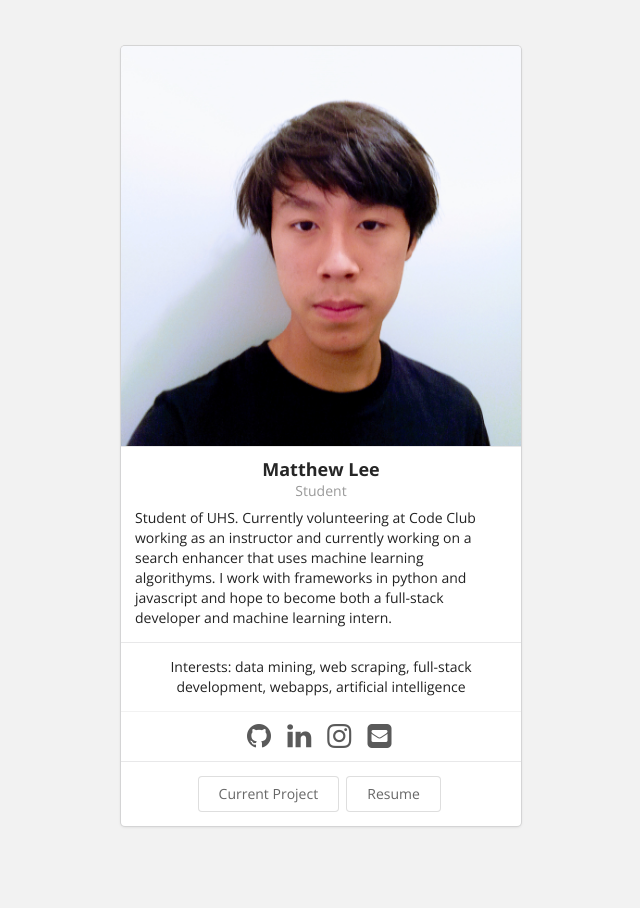
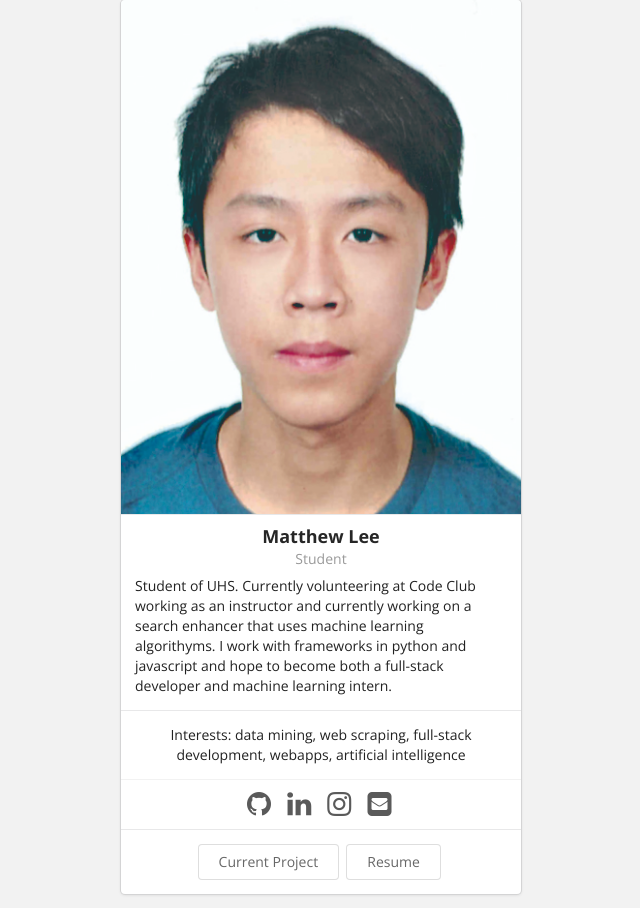
Before and after one commit to KureYv/matthewl.xyz, a Jekyll site: the page built from index.html, in a window 1280 px wide. Shown: the whole page, without its empty margins (319-959 px from the left). Built offline with Jekyll 4.4.1, drawn with Linux system fonts in a browser that asks for light colours.

Commit message:
Update bio.json

```diff
--- a/_data/bio.json
+++ b/_data/bio.json
@@ -2,7 +2,7 @@
   "basics": {
     "name": "Matthew Lee",
     "label": "Student",
-    "picture": "https://weezity.github.io/images/matthew.jpg ",
+    "picture": "https://weezity.github.io/images/matthew_photo.jpg ",
     "email": "matthewlee031205@gmail.com",
     "phone": "",
     "website": "https://weezity.github.io",
```
